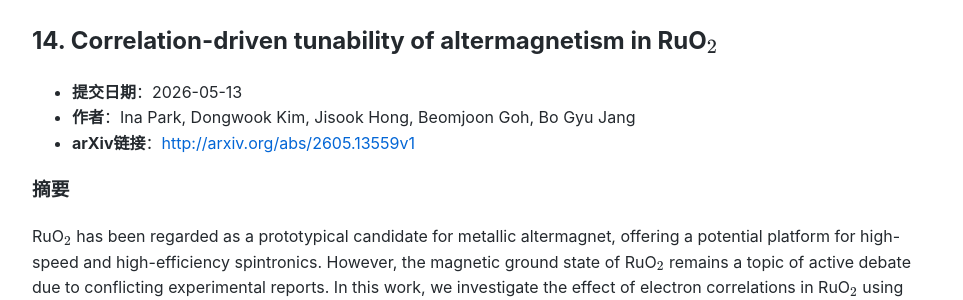
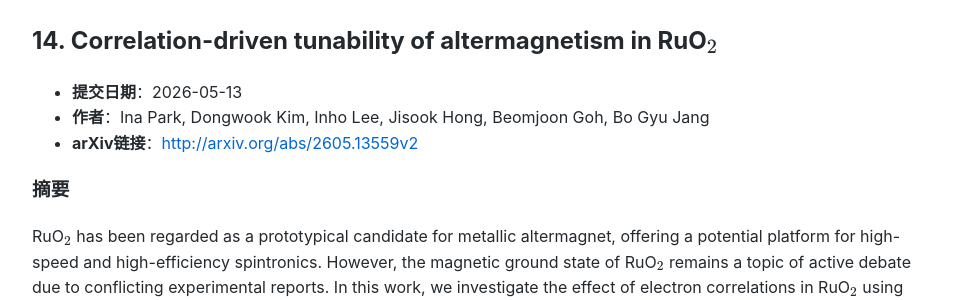
Before and after one commit to yangke25491/daily-arxiv-altermagnetic, a Jekyll site: the page built from index.md, in a window 1280 px wide and 900 px high, scrolled down 7405 px. Shown: the part 153-453 px from the top of the window, without its empty margins (158-1121 px from the left). Built offline with Jekyll 4.4.1, drawn with Linux system fonts in a browser that asks for light colours; some of the changed text lies outside the part shown.

Commit message:
Automated update: arXiv papers

```diff
--- a/index.md
+++ b/index.md
@@ -156,8 +156,8 @@ Topological superconductivity hosts protected quasiparticles and is central to t
 ## 14. Correlation-driven tunability of altermagnetism in RuO${}\_2$
 
 - **提交日期**：2026-05-13
-- **作者**：Ina Park, Dongwook Kim, Jisook Hong, Beomjoon Goh, Bo Gyu Jang
-- **arXiv链接**：[http://arxiv.org/abs/2605.13559v1](http://arxiv.org/abs/2605.13559v1)
+- **作者**：Ina Park, Dongwook Kim, Inho Lee, Jisook Hong, Beomjoon Goh, Bo Gyu Jang
+- **arXiv链接**：[http://arxiv.org/abs/2605.13559v2](http://arxiv.org/abs/2605.13559v2)
 
 ### 摘要
 RuO${}\_2$ has been regarded as a prototypical candidate for metallic altermagnet, offering a potential platform for high-speed and high-efficiency spintronics. However, the magnetic ground state of RuO${}\_2$ remains a topic of active debate due to conflicting experimental reports. In this work, we investigate the effect of electron correlations in RuO${}\_2$ using density functional theory combined with dynamical mean-field theory (DFT+DMFT). In contrast to previous DFT-based studies, DFT+DMFT captures essential dynamical correlation effects, yielding spectral functions and optical conductivities in excellent quantitative agreement with experiments, and further reveals that RuO${}\_2$ resides in the close vicinity of both the paramagnetic-altermagnetic phase boundary and the itinerant-localized crossover, rendering the magnetic ground state highly susceptible to external perturbations. Indeed, even a minimal compressive strain of $\sim$0.5% is sufficient to drive the system into an altermagnetic phase. These findings elucidate the origin of the conflicting experimental observations and reveal that dynamical correlation effects are the key driving force behind the highly tunable magnetic ground state of RuO${}\_2$.
```
Also changed, not shown: other parts of index.md (+1 -1 lines).
